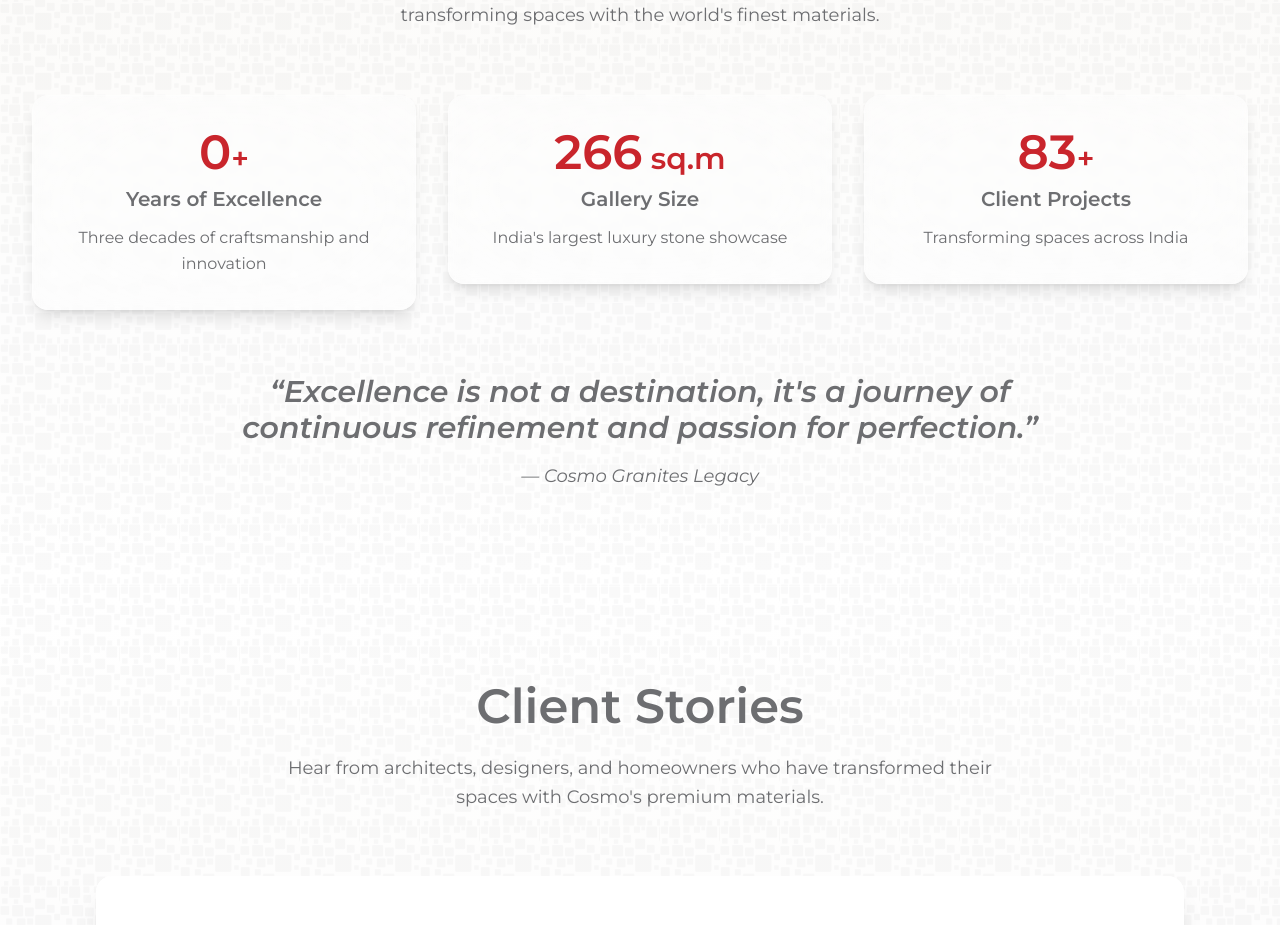
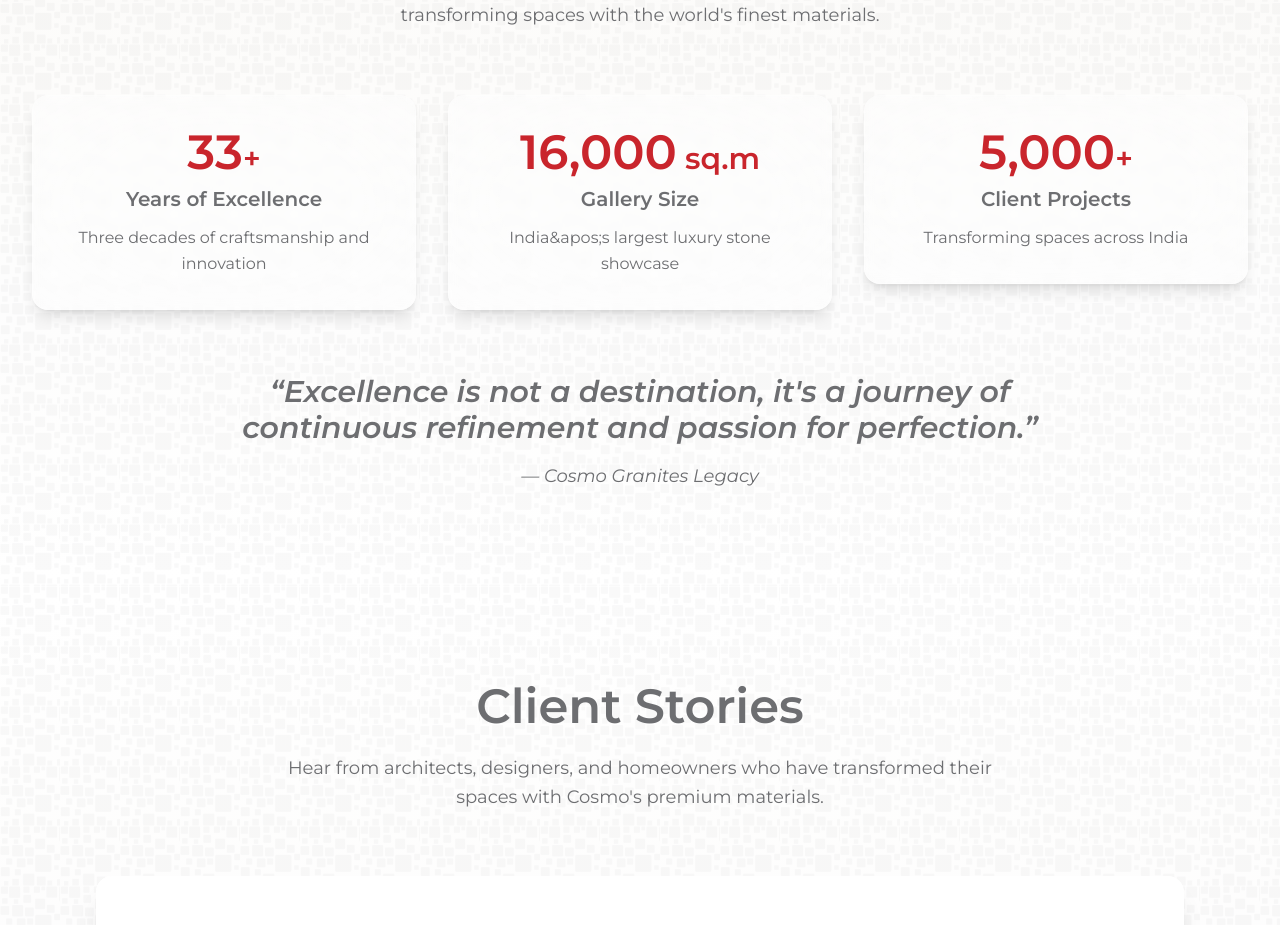
Before and after one commit to Vishva1525/COSMO, a Next.js app: page / in a window 1280 px wide. Shown: the part 1820-2745 px from the top of the page. Built offline with nearby package versions, Linux system fonts and the light colour scheme; no server answers.

Commit message:
URGENT: Fix remaining ESLint errors for Vercel deployment
- Wrapped expertiseData in useMemo to prevent dependency changes
- Fixed unescaped apostrophe in 'India's largest luxury stone showcase'
- Added useMemo import to React imports
- Ready for immediate Vercel deployment

```diff
--- a/components/ExpertiseSection.tsx
+++ b/components/ExpertiseSection.tsx
@@ -1,6 +1,6 @@
 'use client'
 
-import { useState, useEffect } from 'react'
+import { useState, useEffect, useMemo } from 'react'
 import { motion, useInView } from 'framer-motion'
 import { useRef } from 'react'
 
@@ -9,7 +9,7 @@
   const ref = useRef(null)
   const isInView = useInView(ref, { once: true, threshold: 0.3 })
 
-  const expertiseData = [
+  const expertiseData = useMemo(() => [
     {
       number: 33,
       suffix: '+',
@@ -20,7 +20,7 @@
       number: 16000,
       suffix: ' sq.m',
       label: 'Gallery Size',
-      description: 'India\'s largest luxury stone showcase'
+      description: 'India&apos;s largest luxury stone showcase'
     },
     {
       number: 5000,
@@ -28,7 +28,7 @@
       label: 'Client Projects',
       description: 'Transforming spaces across India'
     }
-  ]
+  ], [])
 
   useEffect(() => {
     if (isInView) {
```
